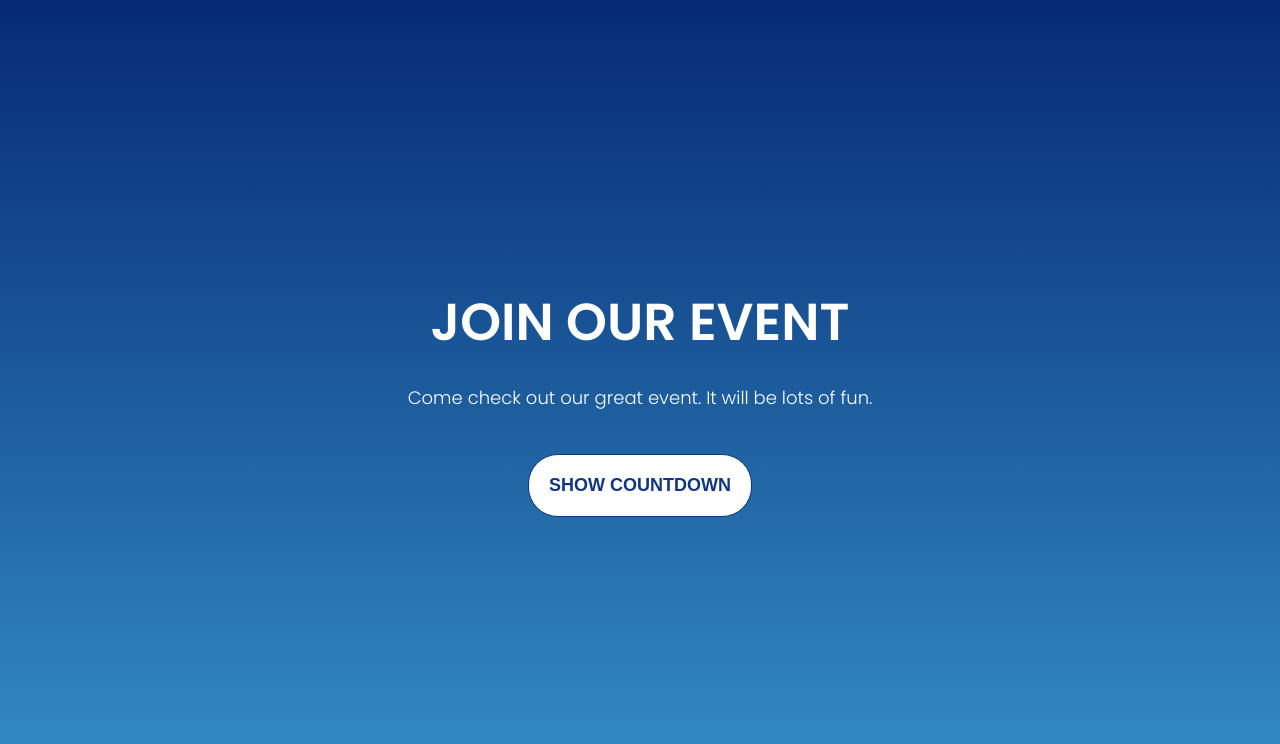
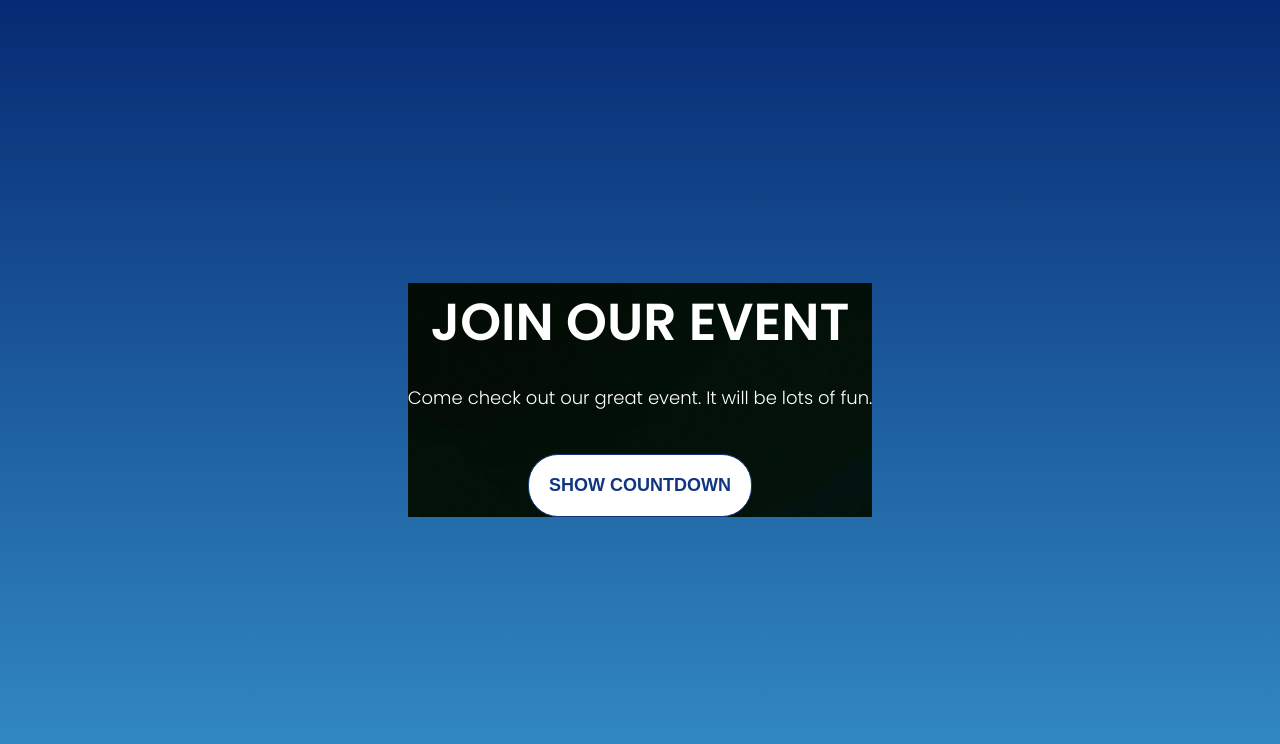
Before and after one commit to MignonGakuba/count-down, a React (Create React App) app in the folder count_down/: page / in a window 1280 px wide. Shown: the top 744 px of the page. Built offline with nearby package versions, Linux system fonts and the light colour scheme.

Commit message:
Change the background image

```diff
--- a/count_down/src/App.css
+++ b/count_down/src/App.css
@@ -14,7 +14,7 @@
 }
 
 .App-header {
-  background-color: #282c34;
+  background-color: #1f56c4;
   min-height: 100vh;
   display: flex;
   flex-direction: column;
--- a/count_down/src/App.js
+++ b/count_down/src/App.js
@@ -1,11 +1,14 @@
 import { useState } from 'react';
 import { add } from 'date-fns';
-
 import { Ticker } from './components/Ticker/Ticker.js';
-
 import style from './App.module.scss';
 
+
+
+
+
 // Defaults to 6 days, 22 hours, 40 minutes and 0 seconds from now in your timezone.
+// Set the 25 februari Elden Ring
 const futureDate = add(new Date(), {
   months:1,
   weeks:1,
@@ -14,6 +17,7 @@ const futureDate = add(new Date(), {
   minutes: 30
 });
 
+
 function App() {
 
   const [tickerVisible, setTickerVisible] = useState(false);
@@ -21,6 +25,7 @@ function App() {
   const toggleText = tickerVisible ? 'Hide Countdown': 'Show Countdown';
 
   return (
+    <div className = {style.backgroundImage}>
         <div className={ style.pageContainer }>
           <h1>Join Our Event</h1>
           <p>Come check out our great event. It will be lots of fun.</p>
@@ -32,6 +37,7 @@ function App() {
             { toggleText }
             </button>
         </div>
+    </div>
   );
 }
 
--- a/count_down/src/App.module.scss
+++ b/count_down/src/App.module.scss
@@ -1,7 +1,11 @@
 @import 'colours';
 
+.backgroundImage {
+  background-image: url('./image/eldenring.jpg');
+
+}
+
 .pageContainer {
-  background-image: './image/eldenring.jpg';
   display: flex;
   flex-direction: column;
   align-items: center;
--- a/count_down/src/components/Ticker/Ticker.js
+++ b/count_down/src/components/Ticker/Ticker.js
@@ -60,10 +60,10 @@ export const Ticker = ({futureDate}) => {
         <div className={style.timeIsUp}>Time is up!!</div>
         ) : (
                 <>
-                <TickerCell value = {months} label="Month" />
+                {/* <TickerCell value = {months} label="Month" />
                 <TickerSeparator />
                 <TickerCell value = {weeks} label= "Weeks" />
-                <TickerSeparator />
+                <TickerSeparator /> */}
                 <TickerCell value = {days} label="Days" />
                 <TickerSeparator />
                 <TickerCell value = {hours} label="Hours" />
```
Lines whose indentation alone changed are shown as unchanged.
